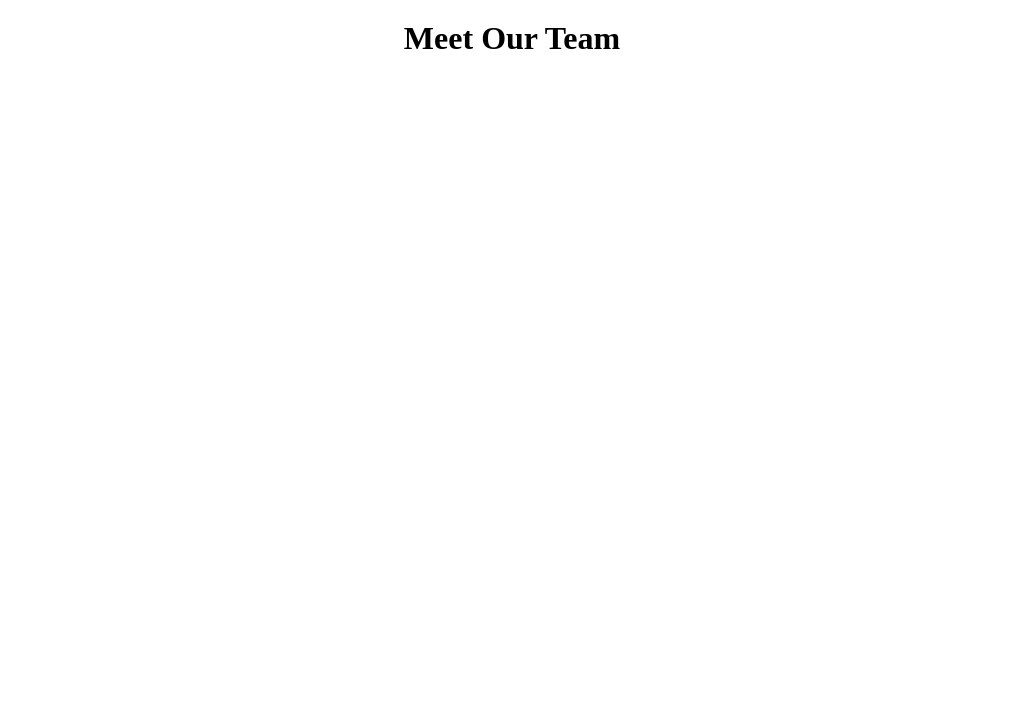
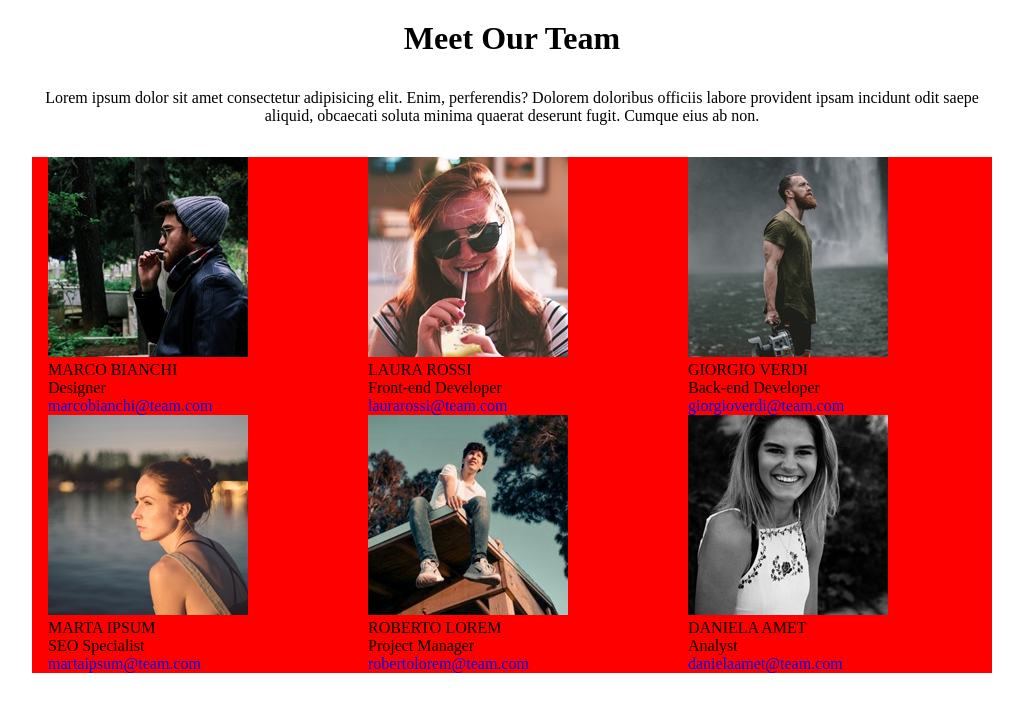
Before and after one commit to PasqualeAragosa/html-css-float-cards, a plain HTML site: page index.html in a window 1280 px wide. Shown: the whole page, without its empty margins (128-1151 px from the left). Drawn offline with Linux system fonts and the light colour scheme.

Commit message:
main commit

```diff
--- a/assets/css/style.css
+++ b/assets/css/style.css
@@ -7,6 +7,15 @@
     padding: 0;
     margin: 0;
     box-sizing: border-box;
+}
+
+body {
+    width: 75%;
+    margin: auto;
+}
+
+img {
+    max-width: 100%;
 }
 
 .clearfix::after {
@@ -25,4 +34,21 @@
     text-align: center;
     margin: 1.25rem;
 }
+
+/* main */
+.description {
+    text-align: center;
+    margin: 2rem 0;
+}
+
+.col {
+    width: calc(100% / 3);
+    float: left;
+    background-color: red;
+    padding: 0 1rem;
+}
+
+a {
+    text-decoration: none;
+}
 /* #endregion Utilities*/
--- a/index.html
+++ b/index.html
@@ -13,7 +13,49 @@
     </header>
     <!-- /#site_header -->
     <main id="site_main">
-
+        <p class="description">
+            Lorem ipsum dolor sit amet consectetur adipisicing elit. Enim, perferendis?
+            Dolorem doloribus officiis labore provident ipsam incidunt odit saepe aliquid,
+            obcaecati soluta minima quaerat deserunt fugit. Cumque eius ab non.
+        </p>
+        <div class="row clearfix">
+            <div class="col">
+                <img src="./assets/img/male1.png" alt="ragazzo che fuma">
+                <p class="name">MARCO BIANCHI</p>
+                <p class="job">Designer</p>
+                <a href="#">marcobianchi@team.com</a>
+            </div>
+            <div class="col">
+                <img src="./assets/img/female1.png" alt="ragazzo che fuma">
+                <p class="name">LAURA ROSSI</p>
+                <p class="job">Front-end Developer</p>
+                <a href="#">laurarossi@team.com</a>
+            </div>
+            <div class="col">
+                <img src="./assets/img/male2.png" alt="ragazzo che fuma">
+                <p class="name">GIORGIO VERDI</p>
+                <p class="job">Back-end Developer</p>
+                <a href="#">giorgioverdi@team.com</a>
+            </div>
+            <div class="col">
+                <img src="./assets/img/female2.png" alt="ragazzo che fuma">
+                <p class="name">MARTA IPSUM</p>
+                <p class="job">SEO Specialist</p>
+                <a href="#">martaipsum@team.com</a>
+            </div>
+            <div class="col">
+                <img src="./assets/img/male3.png" alt="ragazzo che fuma">
+                <p class="name">ROBERTO LOREM</p>
+                <p class="job">Project Manager</p>
+                <a href="#">robertolorem@team.com</a>
+            </div>
+            <div class="col">
+                <img src="./assets/img/female3.png" alt="ragazzo che fuma">
+                <p class="name">DANIELA AMET</p>
+                <p class="job">Analyst</p>
+                <a href="#">danielaamet@team.com</a>
+            </div>
+        </div>
     </main>
     <!-- /#site_main -->
     <footer id="site_footer"></footer>
```
